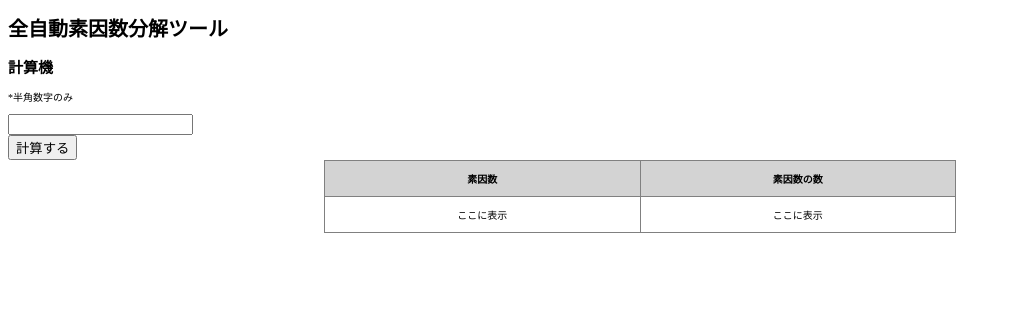
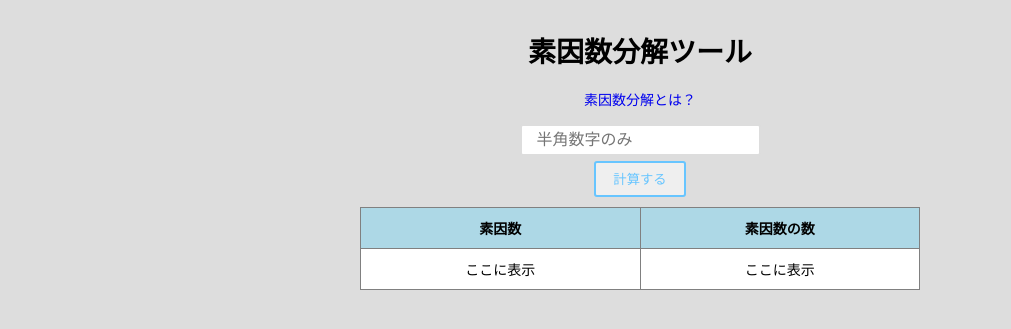
Before and after one commit to I-Ryu101/disassembly_app, a Flask app: page / in a window 1280 px wide. Shown: the top 329 px of the page, without its empty margins (0-1011 px from the left). Run offline with Flask 2, Linux system fonts and the light colour scheme; some libraries are stand-ins or nearby versions.

Commit message:
UI ajast

```diff
--- a/static/css/style.css
+++ b/static/css/style.css
@@ -3,8 +3,59 @@
 html {
     font-size: 62.5%;
 }
-*,*::before,*::after{
+
+body {
+    text-align: center;
+    font-size: 1.4rem;
+    font-family: "Hiragino Kaku Gothic ProN", Meiryo, sans-serif;
+    margin: 30px 80px;
+    background-color: #ddd;
+}
+
+
+
+.send_number_input {
+    padding: 5px 15px;
+    font-size: 16px;
+    border-radius: 3px;
+    border: 2px solid #ddd;
     box-sizing: border-box;
+    transition: .4s;
+}
+
+.send_number_input:hover {
+    border-color: #67c5ff;
+
+}
+
+.a-query {
+    text-decoration: none;
+    display: inline-block;
+    margin-bottom: 10px;
+}
+
+.a-query:hover {
+    color: #ff7043;
+}
+
+.send_number_button {
+    display: inline-block;
+    padding: 0.5em 1.3em;
+    text-decoration: none;
+    color: #67c5ff;
+    border: solid 2px #67c5ff;
+    border-radius: 3px;
+    transition: .4s;
+    margin-bottom: 10px;
+}
+
+.send_number_button:hover {
+    background: #67c5ff;
+    color: white;
+}
+
+.text-input {
+    margin: 5px 0;
 }
 
 table{
@@ -19,7 +70,7 @@ table th,table td{
 }
 
 table th {
-    background-color: lightgrey;
+    background-color: lightblue;
 }
 
 table td {
--- a/static/js/script.js
+++ b/static/js/script.js
@@ -22,7 +22,6 @@ function create_new_element(response) {
         tr.appendChild(td_num);
         table.appendChild(tr);
     }
-
 }
 
 $(function(){
@@ -32,7 +31,6 @@ $(function(){
                 alert("50万以内");
                 return;
             }
-            console.log($('#send_number_value').val());
             let send_number_data = {
                 'target_number': $('#send_number_value').val()
             }
@@ -53,5 +51,5 @@ $(function(){
         } else {
             alert("半角数字を入力してください");
         }
-    })
-})
+    });
+});
--- a/template/index.html
+++ b/template/index.html
@@ -2,18 +2,17 @@
 <html lang="ja">
 <head>
     <meta charset="UTF-8">
-    <meta name="viewport" content="width=device-width, initial-scale=1.0">
+    <meta name="viewport" content="width=device-width, initial-scale=1, shrink-to-fit=no">
     <meta http-equiv="X-UA-Compatible" content="ie=edge">
     <link rel="stylesheet" href="{{ url_for('static', filename='css/style.css') }}">
-    <title>全自動素因数分解ツール</title>
+    <title>素因数分解ツール</title>
+    <script src="https://ajax.googleapis.com/ajax/libs/jquery/3.4.1/jquery.min.js"></script>
 </head>
 <body>
-    <h1>全自動素因数分解ツール</h1>
-    <main class="main">
-        <h2 class="section-title">計算機</h2>
-        <p>*半角数字のみ</p>
+    <h1 class="title">素因数分解ツール</h1>
+    <a class="a-query" href="https://ja.wikipedia.org/wiki/%E7%B4%A0%E5%9B%A0%E6%95%B0%E5%88%86%E8%A7%A3">素因数分解とは？</a>
     <div class="text-input">
-            <input type="text" id="send_number_value" class="send_number_input">
+        <input type="text" id="send_number_value" class="send_number_input" placeholder="半角数字のみ" required>
     </div>
     <button id="send_number_button" class="send_number_button">計算する</button>
     <div id="result">
@@ -26,11 +25,6 @@
             </tr>
         </table>
     </div>
-    </main>
-    <script src="https://ajax.googleapis.com/ajax/libs/jquery/3.4.1/jquery.min.js"></script>
     <script src="{{ url_for('static', filename='js/script.js') }}" type="text/javascript"></script>
-    <script src="https://code.jquery.com/jquery-3.4.1.slim.min.js" integrity="sha384-J6qa4849blE2+poT4WnyKhv5vZF5SrPo0iEjwBvKU7imGFAV0wwj1yYfoRSJoZ+n" crossorigin="anonymous"></script>
-    <script src="https://cdn.jsdelivr.net/npm/popper.js@1.16.0/dist/umd/popper.min.js" integrity="sha384-Q6E9RHvbIyZFJoft+2mJbHaEWldlvI9IOYy5n3zV9zzTtmI3UksdQRVvoxMfooAo" crossorigin="anonymous"></script>
-    <script src="https://stackpath.bootstrapcdn.com/bootstrap/4.4.1/js/bootstrap.min.js" integrity="sha384-wfSDF2E50Y2D1uUdj0O3uMBJnjuUD4Ih7YwaYd1iqfktj0Uod8GCExl3Og8ifwB6" crossorigin="anonymous"></script>
 </body>
 </html>
```
Lines whose indentation alone changed are shown as unchanged.
